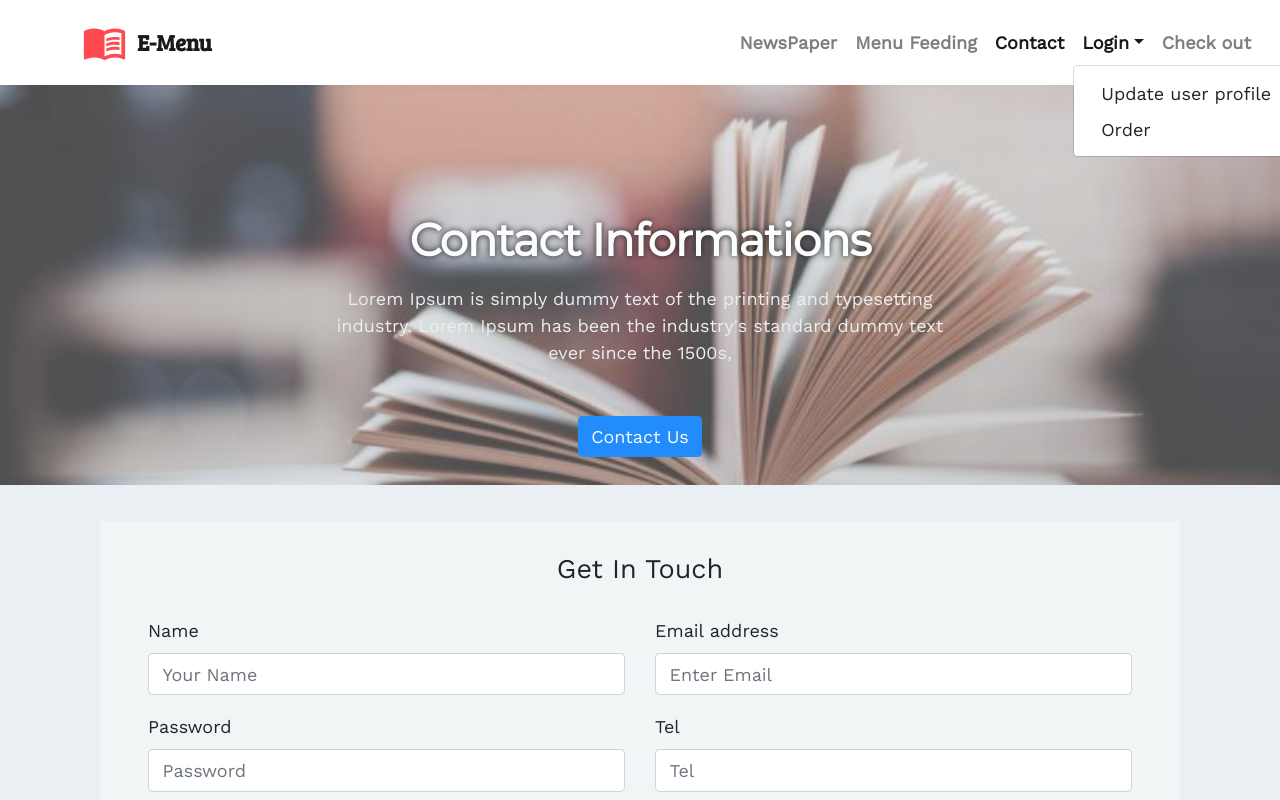
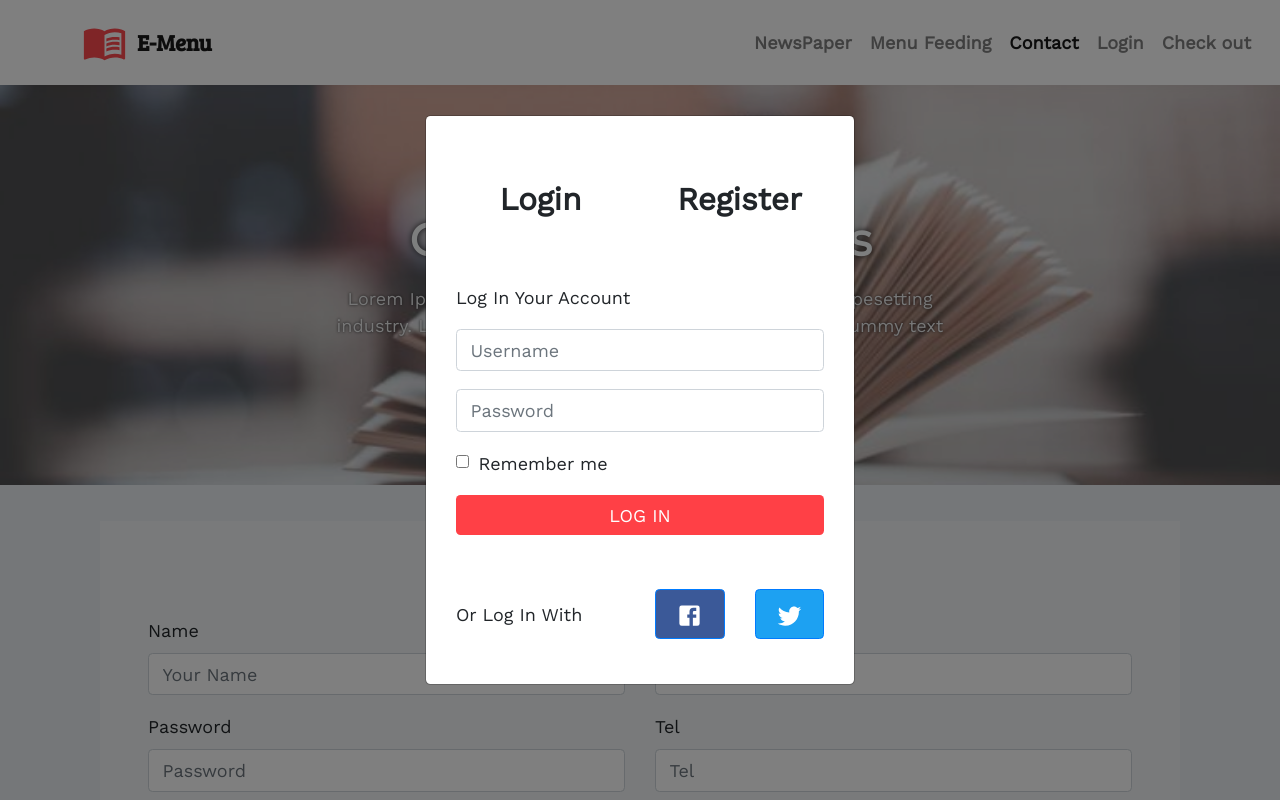
Before and after one commit to peeratchai/E-menu_project, a Next.js app: page /contact in a window 1280 px wide. Both pictures are taken after a click on the link "Login". Shown: the top 800 px of the page. Built offline with nearby package versions, Linux system fonts and the light colour scheme.

Commit message:
Add login modal

```diff
--- a/components/layout.js
+++ b/components/layout.js
@@ -2,18 +2,18 @@ import Head from 'next/head'
 import Image from 'next/image'
 import styles from './layout.module.css'
 import utilStyles from '../styles/utils.module.css'
-import { Navbar, Nav, NavDropdown } from 'react-bootstrap';
+import { Navbar, Nav, NavDropdown, Button, Modal, Row, Col, Container, Form } from 'react-bootstrap';
 import { useRouter } from 'next/router'
 import ActiveLink from './ActiveLink'
 import { Link } from '@material-ui/core';
 import MenuBookIcon from '@material-ui/icons/MenuBook';
+import React from 'react'
+import FacebookIcon from '@material-ui/icons/Facebook';
+import TwitterIcon from '@material-ui/icons/Twitter';
 
 export default function Layout({ children, util }) {
-    const router = useRouter()
+    const [modalShow, setModalShow] = React.useState(false);
 
-    // const style = {
-    //     color: router.pathname === href ? 'white' : 'black',
-    // }
     return (
         <div style={{ paddingBottom: '5px' }}>
             <Head>
@@ -24,6 +24,7 @@ export default function Layout({ children, util }) {
                 <style jsx>{`
                     .nav-link {
                         text-decoration: none;
+                        cursor:pointer
                     }
                     .active:after {
                         color:"white"
@@ -52,10 +53,15 @@ export default function Layout({ children, util }) {
                         <ActiveLink activeClassName="active" href="/contact">
                             <a className="nav-link">Contact</a>
                         </ActiveLink>
-                        <NavDropdown title="Login" id="nav-dropdown">
+                        {/* <Nav.Item onClick={() => setModalShow(true)}>
+                            Login
+                        </Nav.Item> */}
+                        <a className="nav-link" onClick={() => setModalShow(true)}>Login</a>
+
+                        {/* <NavDropdown title="Login" id="nav-dropdown">
                             <NavDropdown.Item >Update user profile</NavDropdown.Item>
                             <NavDropdown.Item >Order</NavDropdown.Item>
-                        </NavDropdown>
+                        </NavDropdown> */}
                         <ActiveLink activeClassName="active" href="#">
                             <a className="nav-link">Check out</a>
                         </ActiveLink>
@@ -68,11 +74,117 @@ export default function Layout({ children, util }) {
                         {children}
                     </div>
                 ) : (
-                        <div className={styles.container}>
-                            {children}
-                        </div>
-                    )
+                    <div className={styles.container}>
+                        {children}
+                    </div>
+                )
             }
+            <LoginModal
+                show={modalShow}
+                onHide={() => setModalShow(false)}
+            />
         </div >
     )
 }
+
+function LoginModal(props) {
+
+    const [tab, setTab] = React.useState('login');
+    return (
+        <Modal
+            {...props}
+            aria-labelledby="contained-modal-title-vcenter"
+            centered
+            dialogClassName='custom-dialog-login'
+        >
+            <Modal.Body style={{ padding: "65px 30px 45px" }}>
+                <Row style={{ textAlign: "center", marginBottom: "3.125rem", fontWeight: "bold" }}>
+                    <Col xs={6} sm={6} style={{ cursor: "pointer" }} onClick={() => { setTab('login') }}>
+                        <h3 style={{ fontWeight: "700" }}>Login</h3>
+                    </Col>
+                    <Col xs={6} sm={6} style={{ cursor: "pointer" }} onClick={() => { setTab('register') }}>
+                        <h3 style={{ fontWeight: "700" }}>Register</h3>
+                    </Col>
+                </Row>
+                {
+                    tab == 'login' ? (
+                        <>
+                            <Row style={{ marginBottom: "1rem" }}>
+                                <Col>
+                                    Log In Your Account
+                        </Col>
+                            </Row>
+                            <Form style={{ marginBottom: "3rem" }}>
+                                <Row>
+                                    <Col>
+                                        <Form.Group controlId="formBasicUsername">
+                                            <Form.Control type="Username" placeholder="Username" />
+                                        </Form.Group>
+
+                                        <Form.Group controlId="formBasicPassword">
+                                            <Form.Control type="password" placeholder="Password" />
+                                        </Form.Group>
+                                        <Form.Group controlId="formBasicRemember">
+                                            <Form.Check type="checkbox" label="Remember me" />
+                                        </Form.Group>
+                                        <Button variant="primary" type="submit" style={{ width: "100%", backgroundColor: "#FF4046", border: "none" }}>
+                                            LOG IN
+                                </Button>
+                                    </Col>
+                                </Row>
+                            </Form>
+                            <Row style={{ height: "50px" }}>
+                                <Col xs={6} sm={6} style={{ margin: "auto" }}>
+                                    Or Log In With
+                    </Col>
+                                <Col xs={3} sm={3}>
+                                    <Button style={{ backgroundColor: "#3b5998", width: "100%", height: "100%" }}>
+                                        <FacebookIcon />
+                                    </Button>
+                                </Col>
+                                <Col xs={3} sm={3}>
+                                    <Button style={{ backgroundColor: "#1da1f2", width: "100%", height: "100%" }}>
+                                        <TwitterIcon />
+                                    </Button>
+                                </Col>
+                            </Row>
+                        </>
+                    ) : (
+                        <>
+                            <Row style={{ marginBottom: "1rem" }}>
+                                <Col>
+                                    Create Your Account
+                                </Col>
+                            </Row>
+                            <Form >
+                                <Row>
+                                    <Col>
+                                        <Form.Group controlId="formBasicUsername">
+                                            <Form.Control type="Username" placeholder="Username" />
+                                        </Form.Group>
+                                        <Form.Group controlId="formBasicEmail">
+                                            <Form.Control type="Username" placeholder="Email Address" />
+                                        </Form.Group>
+                                        <Form.Group controlId="formBasicPassword">
+                                            <Form.Control type="password" placeholder="Password" />
+                                        </Form.Group>
+                                        <Form.Group controlId="formBasicRetypePassword">
+                                            <Form.Control type="password" placeholder="Retype Password" />
+                                        </Form.Group>
+                                        <Form.Group controlId="formBasicRemember">
+                                            <Form.Check type="checkbox" label="Remember me" />
+                                        </Form.Group>
+                                        <Button variant="primary" type="submit" style={{ width: "100%", backgroundColor: "#FF4046", border: "none" }}>
+                                            CREATE AN ACCOUNT
+                                </Button>
+                                    </Col>
+                                </Row>
+                            </Form>
+                        </>
+                    )
+                }
+
+            </Modal.Body>
+        </Modal >
+    );
+}
--- a/components/layout.module.css
+++ b/components/layout.module.css
@@ -13,3 +13,7 @@
 .backToHome {
   margin: 3rem 0 0;
 }
+
+.modal-dialog {
+  max-width: 430px !important;
+}
--- a/pages/contact/index.js
+++ b/pages/contact/index.js
@@ -16,12 +16,15 @@ export default function Newspaper() {
                     key="google-font-cabin"
                 />
             </Head>
+            {
+                !isBreakpoint ? (
+                    //PC version
                     <div style={{ backgroundImage: " url('/images/backgroundContactUs.jpg')", width: "100%", height: "50vh", position: "relative", backgroundPosition: "center", backgroundRepeat: "no-repeat", backgroundSize: "cover", opacity: "0.85" }}>
                         <div style={{ textAlign: "center", width: "50%", margin: "auto", padding: "10px", top: "25%", position: "relative" }}>
                             <div className={utilStyles.heading2Xl} style={{ color: "white", fontFamily: "Montserrat", textShadow: "0 0 6px #000000" }}>
                                 Contact Informations
                     </div>
-                    <div style={{ color: "#ededed" }}>
+                            <div style={{ color: "#ededed", textShadow: "0 0 3px #000000" }}>
                                 Lorem Ipsum is simply dummy text of the printing and typesetting industry. Lorem Ipsum has been the industry's standard dummy text ever since the 1500s,
                     </div>
                             <div style={{ marginTop: "50px" }}>
@@ -31,6 +34,26 @@ export default function Newspaper() {
                             </div>
                         </div>
                     </div>
+                ) : (
+                    //Mobile version
+                    <div style={{ backgroundImage: " url('/images/backgroundContactUs.jpg')", width: "100%", height: "50vh", position: "relative", backgroundPosition: "center", backgroundRepeat: "no-repeat", backgroundSize: "cover", opacity: "0.85" }}>
+                        <div style={{ textAlign: "center", width: "100%", margin: "auto", padding: "10px", position: "relative" }}>
+                            <div className={utilStyles.heading2Xl} style={{ color: "white", fontFamily: "Montserrat", textShadow: "0 0 6px #000000" }}>
+                                Contact Informations
+                    </div>
+                            <div style={{ color: "#ededed", textShadow: "0 0 6px #000000" }}>
+                                Lorem Ipsum is simply dummy text of the printing and typesetting industry. Lorem Ipsum has been the industry's standard dummy text ever since the 1500s,
+                    </div>
+                            <div style={{ marginTop: "50px" }}>
+                                <Button style={{ border: "none" }}>
+                                    Contact Us
+                        </Button>
+                            </div>
+                        </div>
+                    </div>
+                )
+            }
+
             <div className={utilStyles.container} style={{ backgroundColor: "#F2F5F6" }}>
                 <div className={utilStyles.headingLg} style={{ textAlign: "center", paddingTop: "30px" }}>
                     Get In Touch
--- a/styles/global.css
+++ b/styles/global.css
@@ -7,7 +7,7 @@ body {
   line-height: 1.6;
   font-size: 18px;
   height: 100%;
-  background-color: #EAEFF3 !important;
+  background-color: #eaeff3 !important;
 }
 
 * {
@@ -49,8 +49,7 @@ img {
 .container-fluid,
 .container-lg,
 .container-md,
-.container-sm
-.container-xl {
+.container-sm .container-xl {
   padding-right: 30px !important;
   padding-left: 30px !important;
 }
@@ -62,3 +61,7 @@ img {
 .nav-tabs {
   border-bottom: 1px solid #dee2e6 !important;
 }
+
+.custom-dialog-login {
+  max-width: 430px !important;
+}
```
Lines whose indentation alone changed are shown as unchanged.
